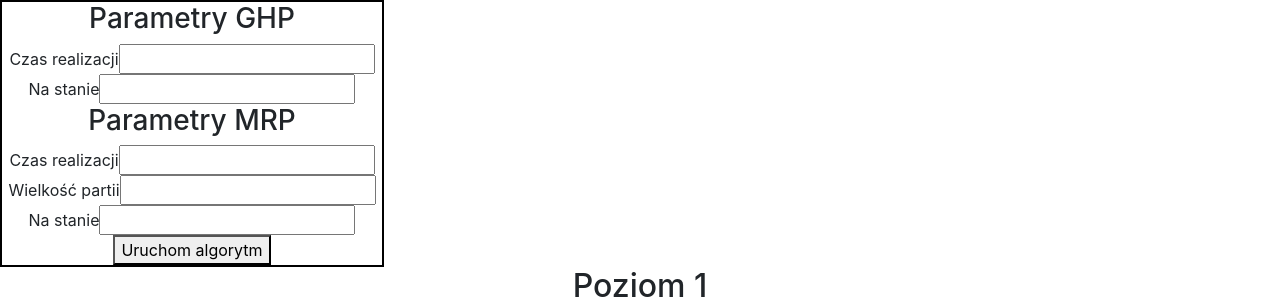
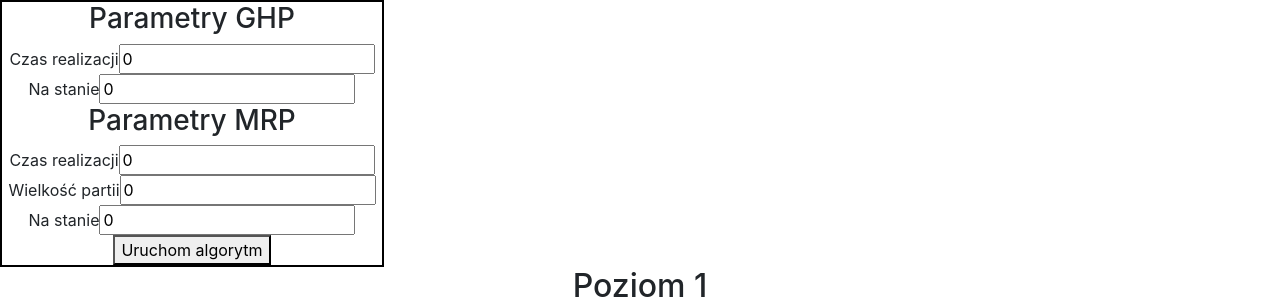
Before and after one commit to kamil-ciesla/mrp-algorithm, a React (Create React App) app: page / in a window 1280 px wide. Shown: the top 299 px of the page. Built offline with nearby package versions, Linux system fonts and the light colour scheme.

Commit message:
connect input parameters to mrp function

```diff
--- a/src/components/parameters_form/ParametersForm.js
+++ b/src/components/parameters_form/ParametersForm.js
@@ -1,6 +1,30 @@
 import './ParametersForm.css';
+import mrp from '../../mrp_algorithm/mrpAlgorithm'
+import { useState } from 'react';
 
 function ParametersForm() {
+
+    const [ghpLeadTime, setGhpLeadTime] = useState(0);
+    const onGhpLeadTimeChange = event => {
+        setGhpLeadTime(event.target.value);
+    };
+    const [ghpInStock, setGhpInStock] = useState(0);
+    const onGhpInStockChange = event => {
+        setGhpInStock(event.target.value);
+    };
+    const [mrpLeadTime, setMrpLeadTime] = useState(0);
+    const onMrpLeadTimeChange = event => {
+        setMrpLeadTime(event.target.value);
+    };
+    const [batchSize, setBatchSize] = useState(0);
+    const onBatchSizeChange = event => {
+        setBatchSize(event.target.value);
+    };
+    const [mrpInStock, setMrpInSrock] = useState(0);
+    const onMrpInStockChange = event => {
+        setMrpInSrock(event.target.value);
+    };
+
     return (
         <div className="ParametersForm">
             <div className="">
@@ -8,29 +32,44 @@ function ParametersForm() {
             </div>
             <div className="form-parameter">
                 <label htmlFor="">Czas realizacji</label>
-                <input type="number" name="" id="" />
+                <input type="number" name="ghpLeadTime" id=""
+                onChange={onGhpLeadTimeChange}
+                value={ghpLeadTime}
+                />
             </div>
             <div className="form-parameter">
                 <label htmlFor="">Na stanie</label>
-                <input type="number" name="" id="" />
+                <input type="number" name="ghpInStock" id=""
+                onChange={onGhpInStockChange}
+                value={ghpInStock}
+                />
             </div>
             <div className="">
                 <h3>Parametry MRP</h3>
             </div>
             <div className="form-parameter">
                 <label htmlFor="">Czas realizacji</label>
-                <input type="number" name="" id="" />
+                <input type="number" name="mrpLeadTime" id=""
+                onChange={onMrpLeadTimeChange}
+                value={mrpLeadTime}
+                />
             </div>
             <div className="form-parameter">
                 <label htmlFor="">Wielkość partii</label>
-                <input type="number" name="" id="" />
+                <input type="number" name="batchSize" id=""
+                onChange={onBatchSizeChange}
+                value={batchSize}
+                />
             </div>
             <div className="form-parameter">
                 <label htmlFor="">Na stanie</label>
-                <input type="number" name="" id="" />
+                <input type="number" name="mrpInStock" id=""
+                onChange={onMrpInStockChange}
+                value={mrpInStock}
+                />
             </div>
             <div className="">
-                <button type="button">Uruchom algorytm</button>
+                <button type="button" onClick={() => { mrp(ghpLeadTime, ghpInStock, mrpLeadTime, batchSize, mrpInStock) }}>Uruchom algorytm</button>
             </div>
         </div>
     )
--- a/src/mrp_algorithm/mrpAlgorithm.js
+++ b/src/mrp_algorithm/mrpAlgorithm.js
@@ -1,3 +1,7 @@
-function mrp(){
-    return null;
+function mrp(ghpLeadTime, ghpInStock, mrpLeadTime, batchSize, mrpInStock){
+    console.log('Starting MRP algorithm...')
+    const params = {ghpLeadTime, ghpInStock, mrpLeadTime, batchSize, mrpInStock}
+    console.log("Algorithm_params: " + Object.values(params))
 }
+
+export default mrp
```
